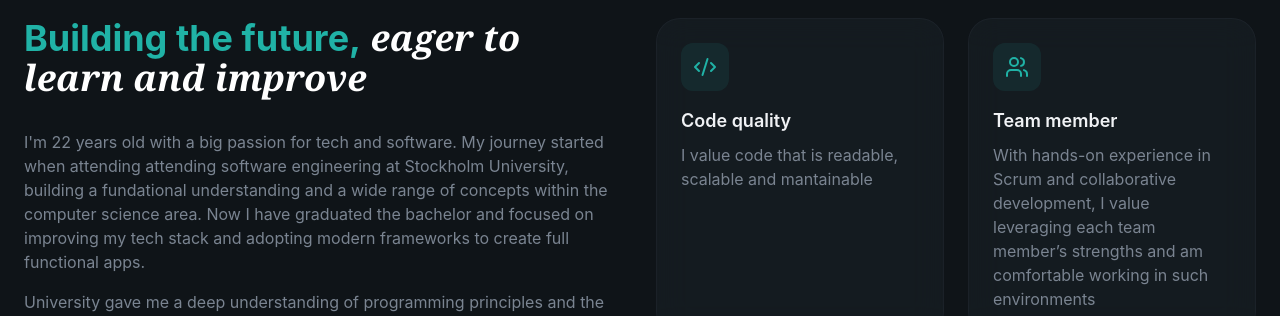
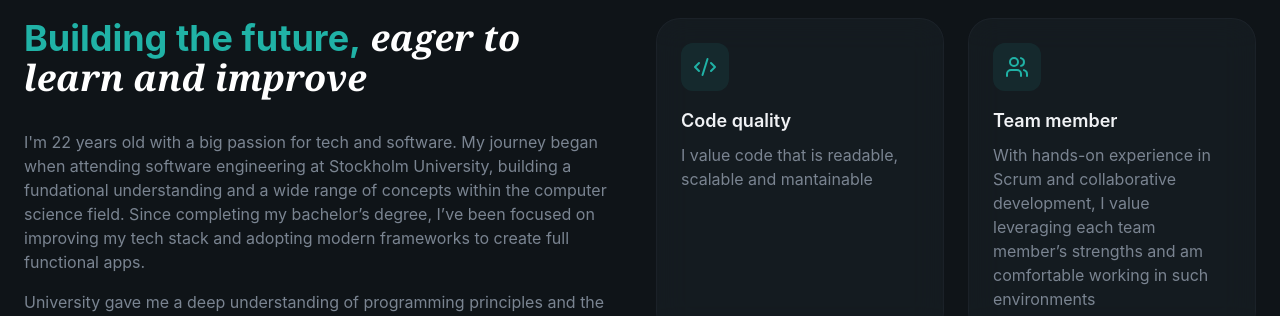
Before and after one commit to hugohim/portfolio, a React (Vite) app: page / in a window 1280 px wide. Shown: the part 1260-1576 px from the top of the page. Built offline with nearby package versions, Linux system fonts and the light colour scheme.

Commit message:
refined about text

```diff
--- a/src/sections/About.jsx
+++ b/src/sections/About.jsx
@@ -45,11 +45,10 @@ export const About = () => {
                     </h2>
                     <div className='space-y-4 flex-1 text-muted-foreground animate-fade-in animation-delay-200'>
                         <p>
-                            I'm 22 years old with a big passion for tech and software. My journey started when attending
-                            attending software engineering at Stockholm University, building a fundational understanding and a wide
-                            range of concepts within the computer science area. Now I have graduated the bachelor and focused on improving
+                            I'm 22 years old with a big passion for tech and software. My journey began when attending
+                            software engineering at Stockholm University, building a fundational understanding and a wide
+                            range of concepts within the computer science field. Since completing my bachelor’s degree, I’ve been focused on improving
                             my tech stack and adopting modern frameworks to create full functional apps.
-
                         </p>
 
                             <p>
```
